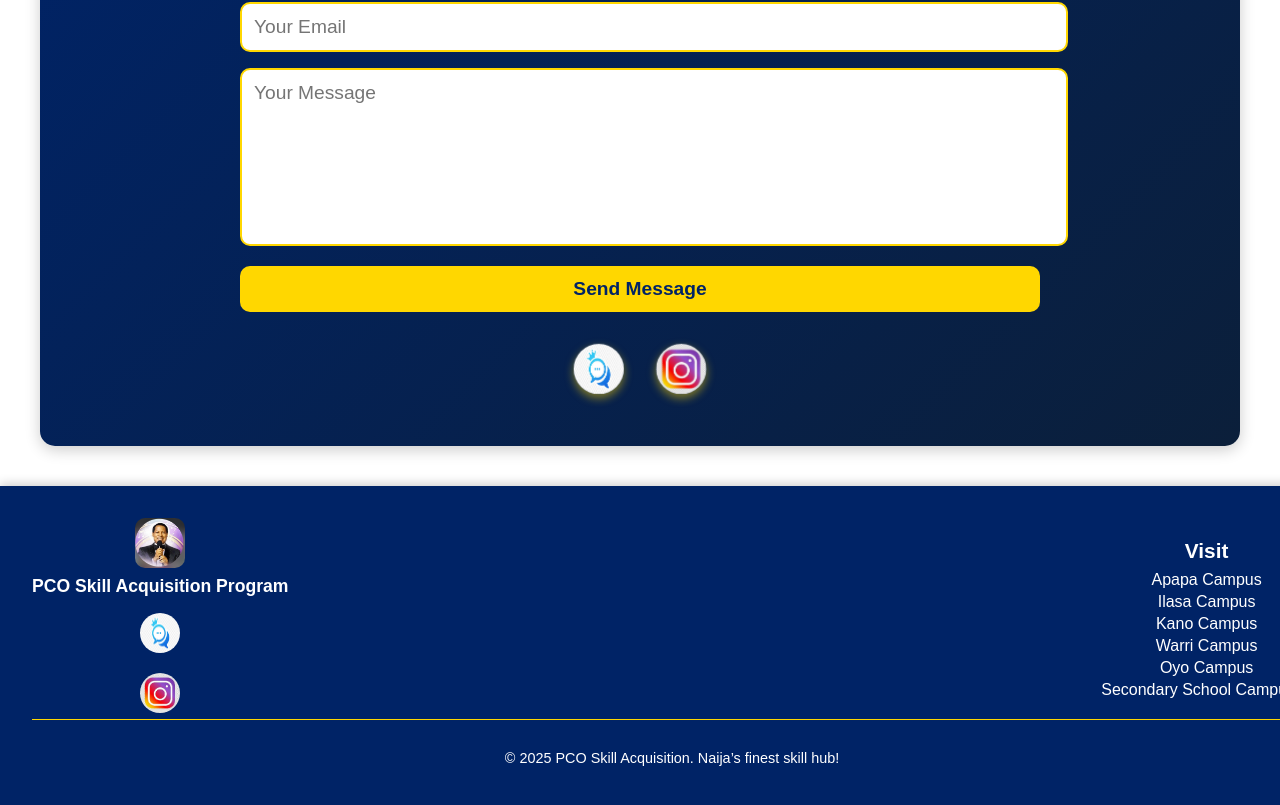
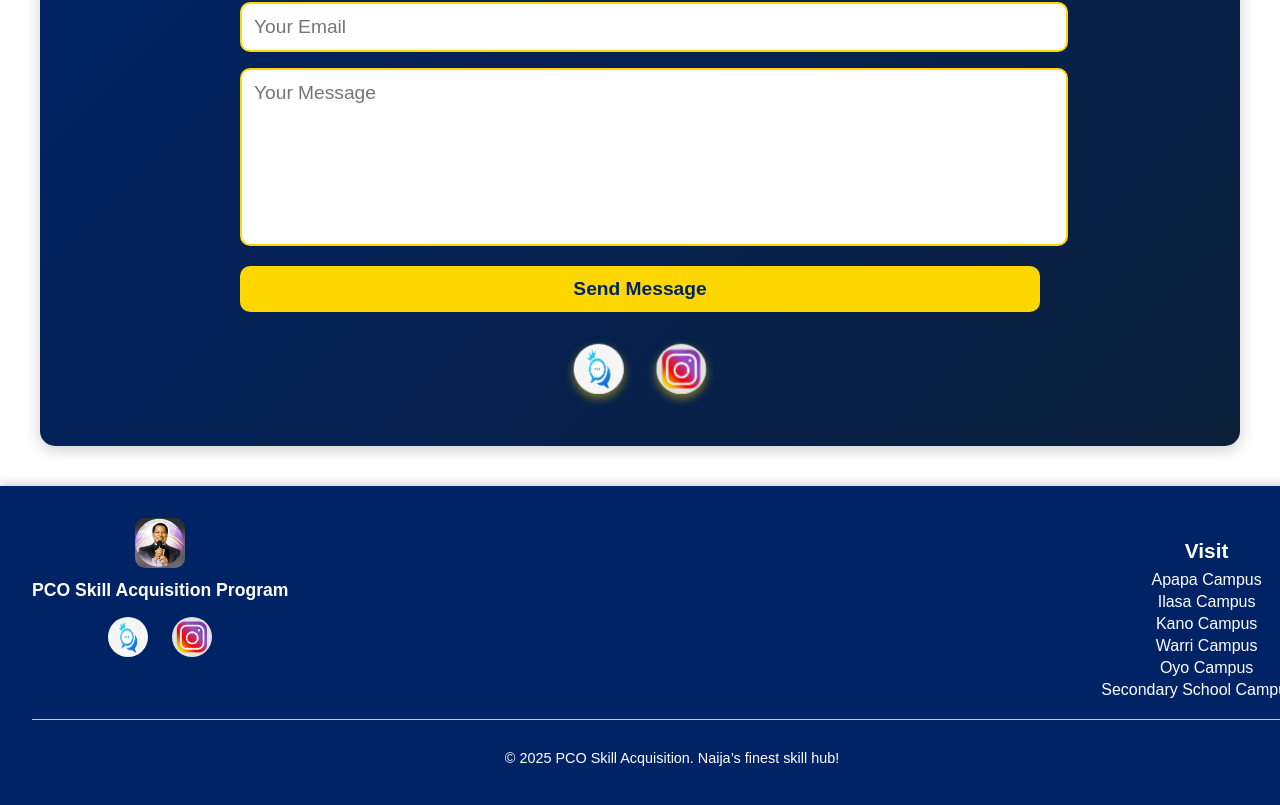
Before and after one commit to pco-skill-acquisition/pcoskillacquisition, a Next.js app: page /contact-us in a window 1280 px wide. Shown: the part 566-1371 px from the top of the page. Built offline with nearby package versions, Linux system fonts and the light colour scheme.

Commit message:
Refine Footer.tsx and Footer.module.css to stack social icons side by side under PCO Skill Acquisition Program text and make logo a homepage link

```diff
--- a/app/components/Footer.module.css
+++ b/app/components/Footer.module.css
@@ -19,6 +19,7 @@
 
 .logo {
   border-radius: 10px;
+  cursor: pointer;
 }
 
 .programText {
@@ -31,7 +32,7 @@
 
 .socialSection {
   display: flex;
-  flex-direction: column;
+  flex-direction: row;
   align-items: center;
   gap: 1rem;
   margin-top: 0.5rem;
@@ -104,8 +105,8 @@
   }
 
   .socialSection {
-    flex-direction: column;
-    gap: 1rem;
+    flex-direction: row;
+    gap: 1.5rem;
   }
 
   .visitTitle {
--- a/app/components/Footer.tsx
+++ b/app/components/Footer.tsx
@@ -6,7 +6,9 @@ export default function Footer() {
   return (
     <footer className={styles.footerContainer}>
       <div className={styles.logoSection}>
-        <Image src="/logo.png" alt="PCO Skill Acquisition Logo" width={50} height={50} className={styles.logo} />
+        <Link href="/">
+          <Image src="/logo.png" alt="PCO Skill Acquisition Logo" width={50} height={50} className={styles.logo} />
+        </Link>
         <p className={styles.programText}>PCO Skill Acquisition Program</p>
         <div className={styles.socialSection}>
           <a href="https://kingschat.online/user/ce_bigchurch" target="_blank" rel="noopener noreferrer">
```
